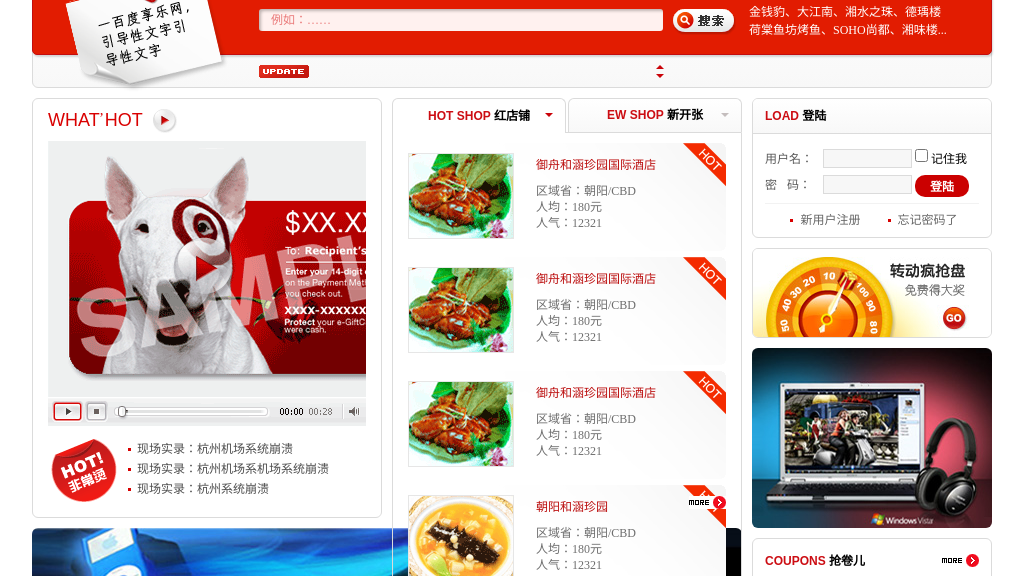
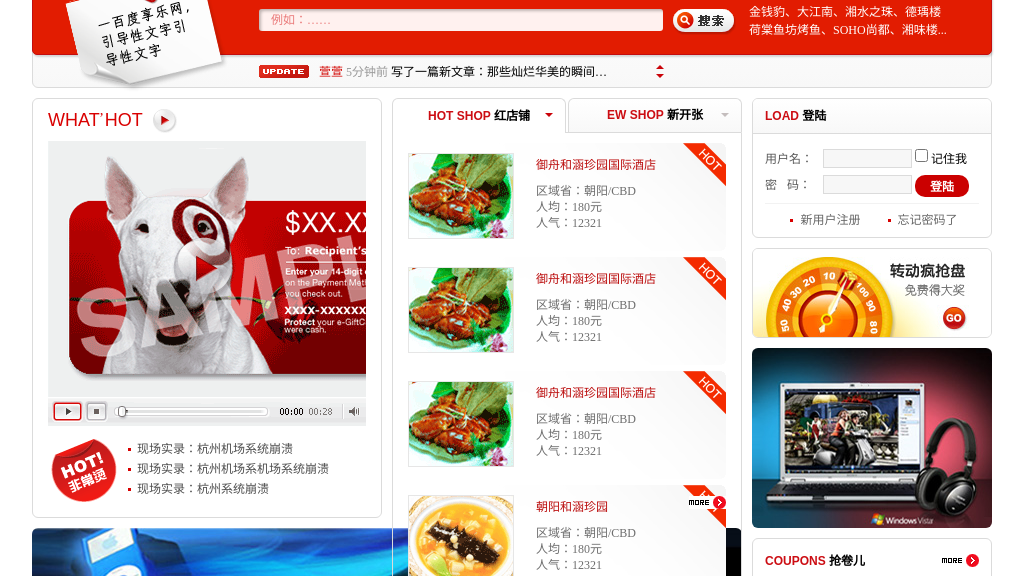
Before and after one commit to gqikai/100DU, a plain HTML site: page my_index.html in a window 1280 px wide. Shown: the part 158-734 px from the top of the page, without its empty margins (128-1152 px from the left). Drawn offline with Linux system fonts and the light colour scheme.

Commit message:
huge commit

```diff
--- a/my_index.html
+++ b/my_index.html
@@ -9,11 +9,45 @@
     <script src="js/tween.js"></script>
     <script>
         $(function () {
-            $('#menu li').click(function () {
-                $('#menu li').removeClass('active').eq($(this).index()).addClass('active');
-                var tips = ['搜店','地址','全文','优惠券','视频'];
-                $('.search .form input:eq(0)').attr('value',tips[$(this).index()]);
-            });
+            (function(){
+                var arrData = [
+                    { 'name':'萱萱', 'time':4, 'title':'那些灿烂华美的瞬间', 'url':'http://www.miaov.com/2013/' },
+                    { 'name':'畅畅', 'time':5, 'title':'广东3天抓获涉黄疑犯', 'url':'http://www.miaov.com/2013/#curriculum' },
+                    { 'name':'萱萱', 'time':6, 'title':'国台办回应王郁琦', 'url':'http://www.miaov.com/2013/#about' },
+                    { 'name':'畅畅', 'time':7, 'title':'那些灿烂华美的瞬间', 'url':'http://www.miaov.com/2013/#message' },
+                    { 'name':'萱萱', 'time':8, 'title':'那些灿烂华美的瞬间', 'url':'http://www.miaov.com/2013/' },
+                    { 'name':'畅畅', 'time':9, 'title':'广东3天抓获涉黄疑犯', 'url':'http://www.miaov.com/2013/#curriculum' },
+                    { 'name':'萱萱', 'time':10, 'title':'国台办回应王郁琦', 'url':'http://www.miaov.com/2013/#about' },
+                    { 'name':'畅畅', 'time':11, 'title':'那些灿烂华美的瞬间', 'url':'http://www.miaov.com/2013/#message' }
+                ];
+                //<li><a href="http://www.miaov.com/2013"><strong>萱萱</strong> <span>5分钟前</span> 写了一篇新文章：那些灿烂华美的瞬间…</a></li>
+                var $ul = $('#search .update .wrap ul');
+
+
+                for(var i = 0; i <arrData.length; i ++){
+                    $ul.append('<li><a href="http://www.miaov.com/2013"><strong>萱萱</strong> <span>5分钟前</span> 写了一篇新文章：' + arrData[i].title+'…</a></li>');
+                }
+
+                var lineHeight = 30;
+                var position = 0;
+
+                var intervalFunc = function () {
+                    position = position % 8;
+                    var top = '-' + position * lineHeight + 'px';
+                    $ul.css('top',top);
+                    position ++;
+                }
+                var timer = window.setInterval(intervalFunc,1000);
+
+                $ul.hover(function () {
+                    clearInterval(timer);
+                }, function () {
+                    timer = window.setInterval(intervalFunc,1000);
+                })
+
+            })();
+
+
         });
 
 
@@ -99,7 +133,7 @@
     <div class="update">
         <div class="wrap">
             <ul>
-                <!--<li><a href="http://www.miaov.com/2013"><strong>萱萱</strong> <span>5分钟前</span> 写了一篇新文章：那些灿烂华美的瞬间…</a></li>-->
+                <li><a href="http://www.miaov.com/2013"><strong>萱萱</strong> <span>5分钟前</span> 写了一篇新文章：那些灿烂华美的瞬间…</a></li>
             </ul>
         </div>
         <a id="updateUpBtn" href="javascript:;" class="triangle_up"></a>
```
